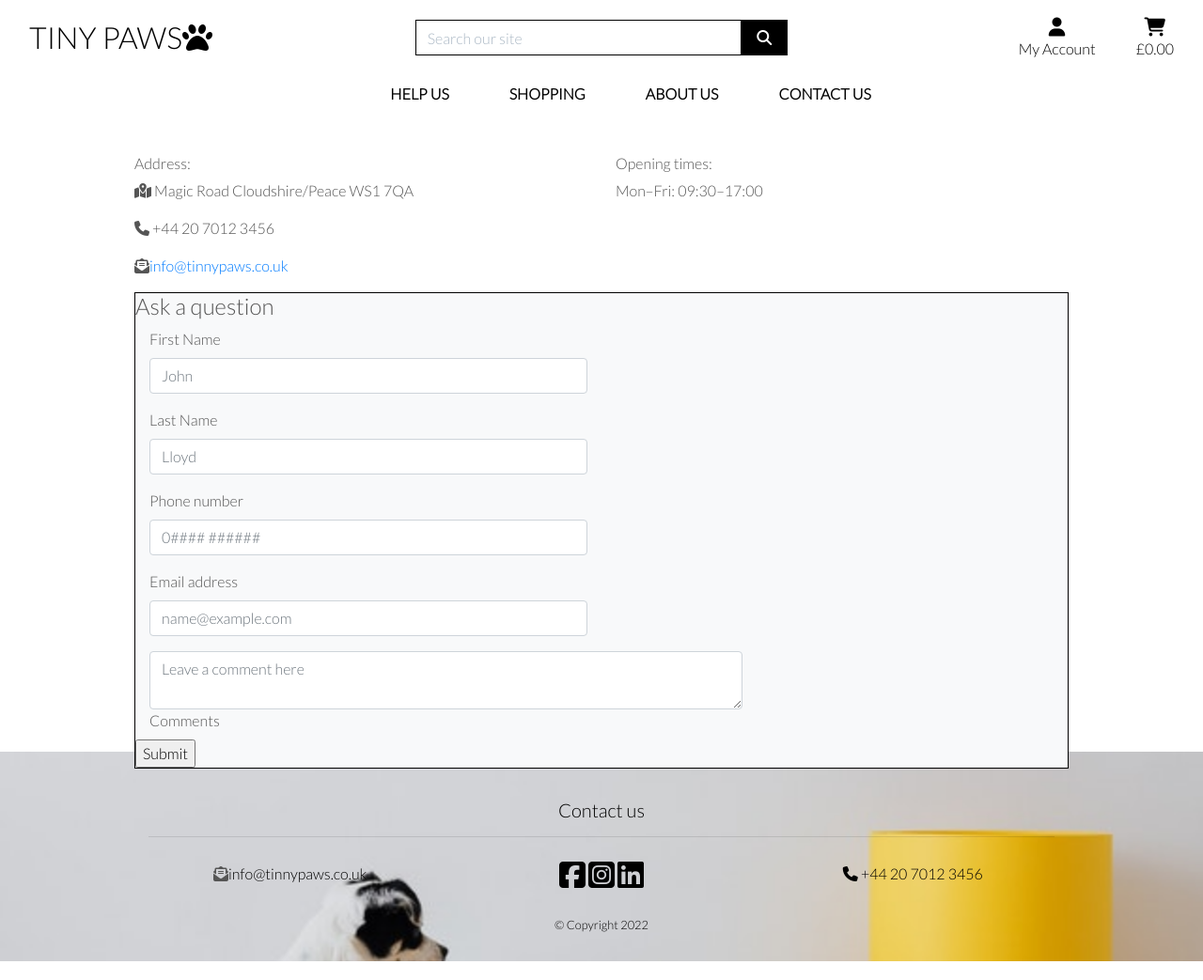
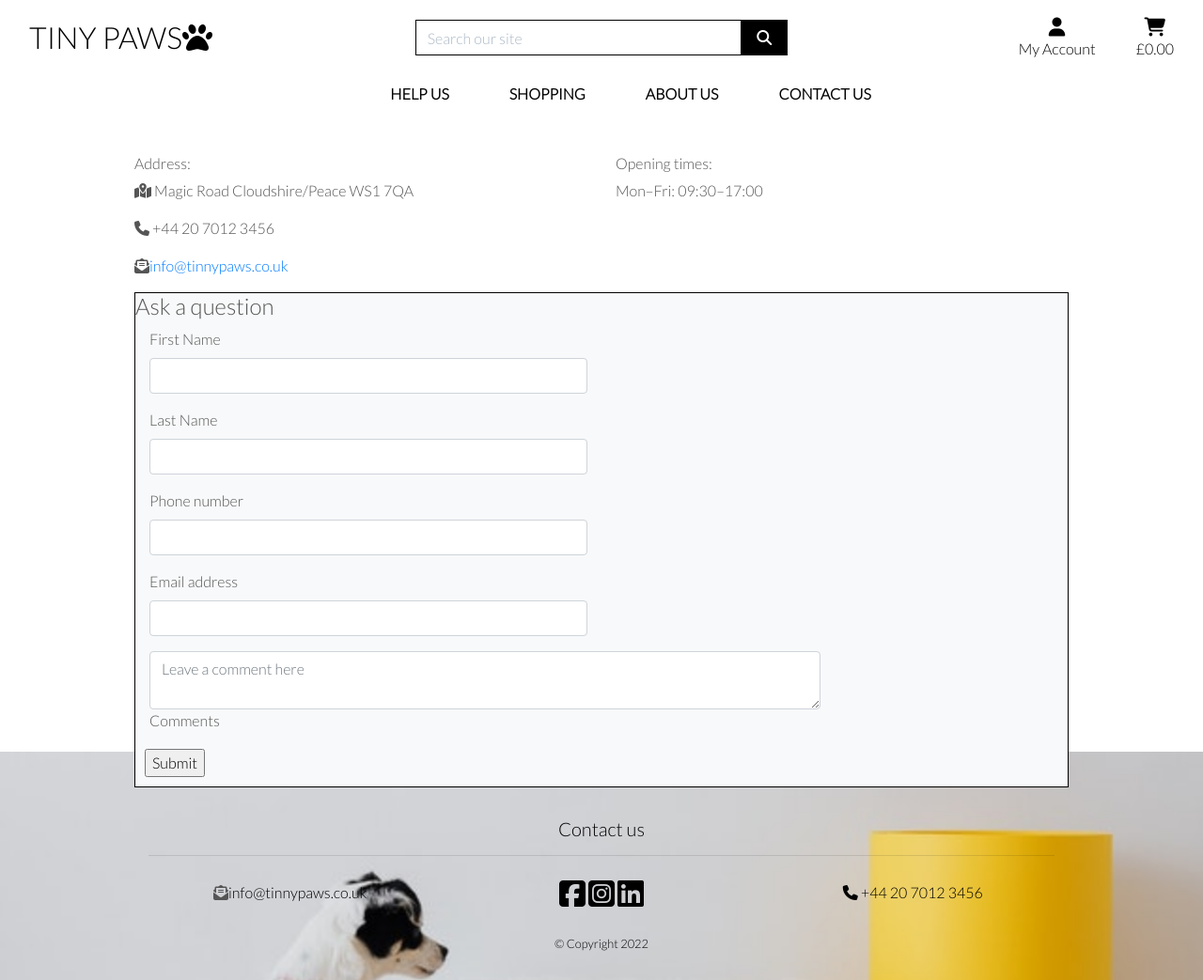
Before and after one commit to kaanalptkn/tinypaws-p4-ka, a Django app: page /about/contact/ in a window 1280 px wide. Shown: the whole page at 94% size. Run offline with Django 3.2, Linux system fonts and the light colour scheme; some libraries are stand-ins or nearby versions.

Commit message:
Added readme file

```diff
--- a/about/templates/about/contact.html
+++ b/about/templates/about/contact.html
@@ -37,25 +37,25 @@
         <h4>Ask a question</h4>
         <div class="mb-3 col-6">
             <label for="fname" class="form-label">First Name</label>
-            <input type="text" class="form-control" id="fname" placeholder="John" required>
+            <input type="text" class="form-control" id="fname" required>
         </div>
         <div class="mb-3 col-6">
             <label for="lname" class="form-label">Last Name</label>
-            <input type="text" class="form-control" id="lname" placeholder="Lloyd" required>
+            <input type="text" class="form-control" id="lname" required>
         </div>
         <div class="mb-3 col-6">
             <label for="phone" class="form-label">Phone number</label>
-            <input type="number" class="form-control" id="phone" placeholder="0#### ######" min="11"
+            <input type="number" class="form-control" id="phone" min="11"
                 required>
         </div>
         <div class="mb-3 col-6">
             <label for="address" class="form-label">Email
                 address</label>
-            <input type="email" class="form-control" id="address" placeholder="name@example.com"
+            <input type="email" class="form-control" id="address"
                 minlength="5" maxlength="64" required>
         </div>
         <!-- Text area here is the min and max words.-->
-        <div class="form-floating col-8">
+        <div class="form-floating col-9">
             <textarea class="form-control" placeholder="Leave a comment here" id="floatingTextarea"
                 minlength="3" maxlength="750" required></textarea>
             <label for="floatingTextarea">Comments</label>
--- a/home/templates/home/index.html
+++ b/home/templates/home/index.html
@@ -13,7 +13,7 @@
     <div class="container">
         <div class="row h-100">
             <div class="col-7 col-md-6 my-auto">
-                <h6 class="display-4 logo-font text-black">Rescue, love, care and repeat! Shop from our charity store save thousands life!</h6>
+                <h6 class="display-4 logo-font text-darkgoldenrod">Rescue, love, care and repeat! Shop from our charity store save thousands life!</h6>
                 <div class="col-5 shop-now my-5">
                     <h5>
                         <a href="{% url 'products' %}" class="col-6 shop-now-button btn-lg rounded-0 text-uppercase py-8">Shop Now</a>
--- a/static/css/base.css
+++ b/static/css/base.css
@@ -172,6 +172,12 @@ input[name='q']::placeholder {
     height: 100px;
     overflow-x: hidden;
     overflow-y: auto;
+}
+
+/* Contact */
+
+input.join-button {
+    margin: 10px;
 }
 
 /* Footer */
```
Also changed, not shown: README.md.
